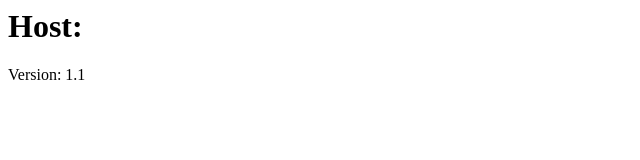
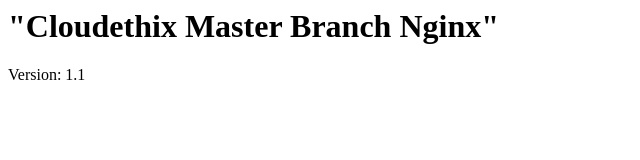
Before and after one commit to MdMaazChanda/cloudethix-k8s-maaz, a plain HTML site: page index.html in a window 1280 px wide. Shown: the whole page, without its empty margins (0-640 px from the left). Drawn offline with Linux system fonts and the light colour scheme.

Commit message:
added new hostname in master

```diff
--- a/index.html
+++ b/index.html
@@ -1,6 +1,6 @@
 <html>
 <body>
-        <h1>Host: <!--#echo var=""Cloudethix Master Branch Nginx" --></h1>
+        <h1>"Cloudethix Master Branch Nginx"</h1>
         Version: 1.1
 </body>
 </html>
```
